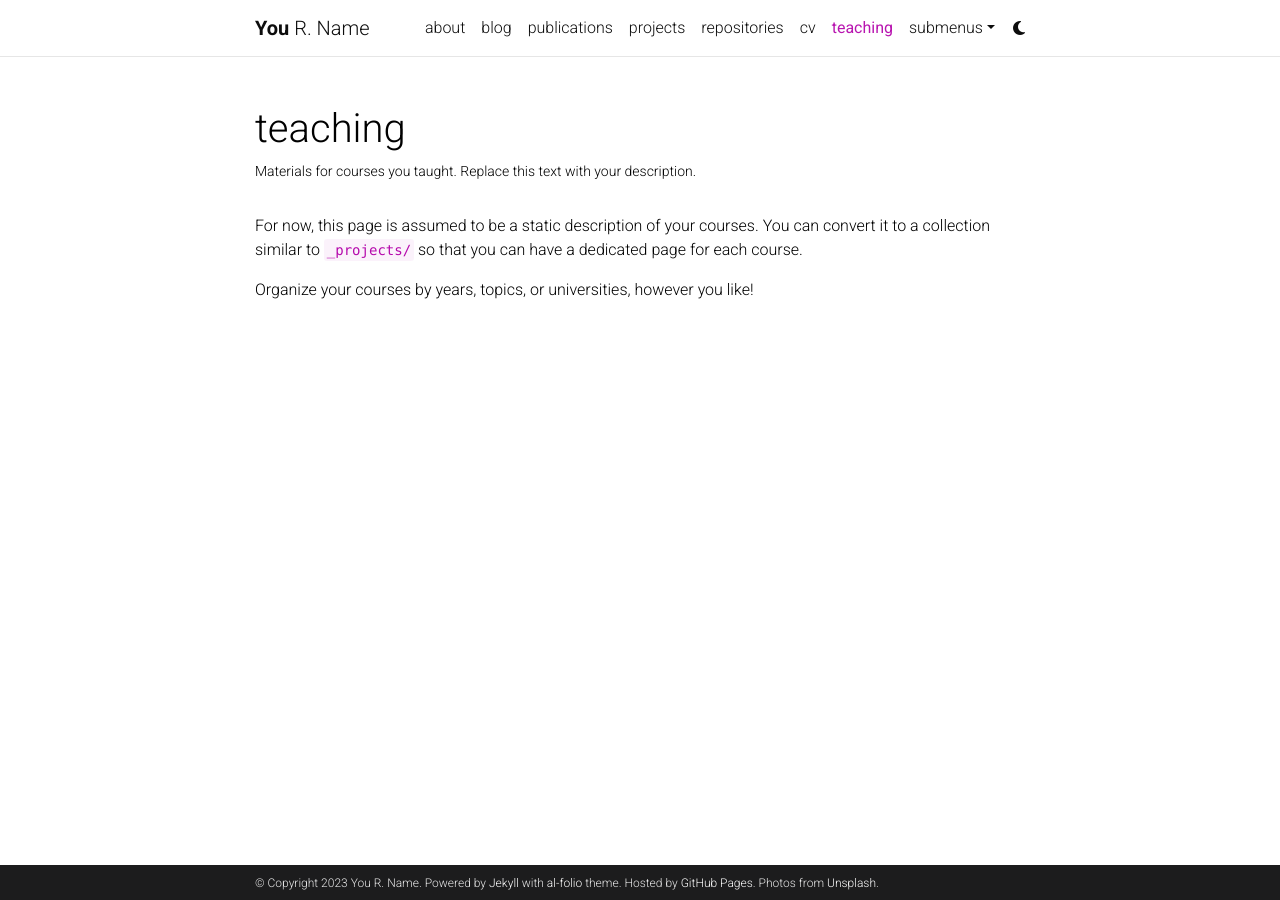
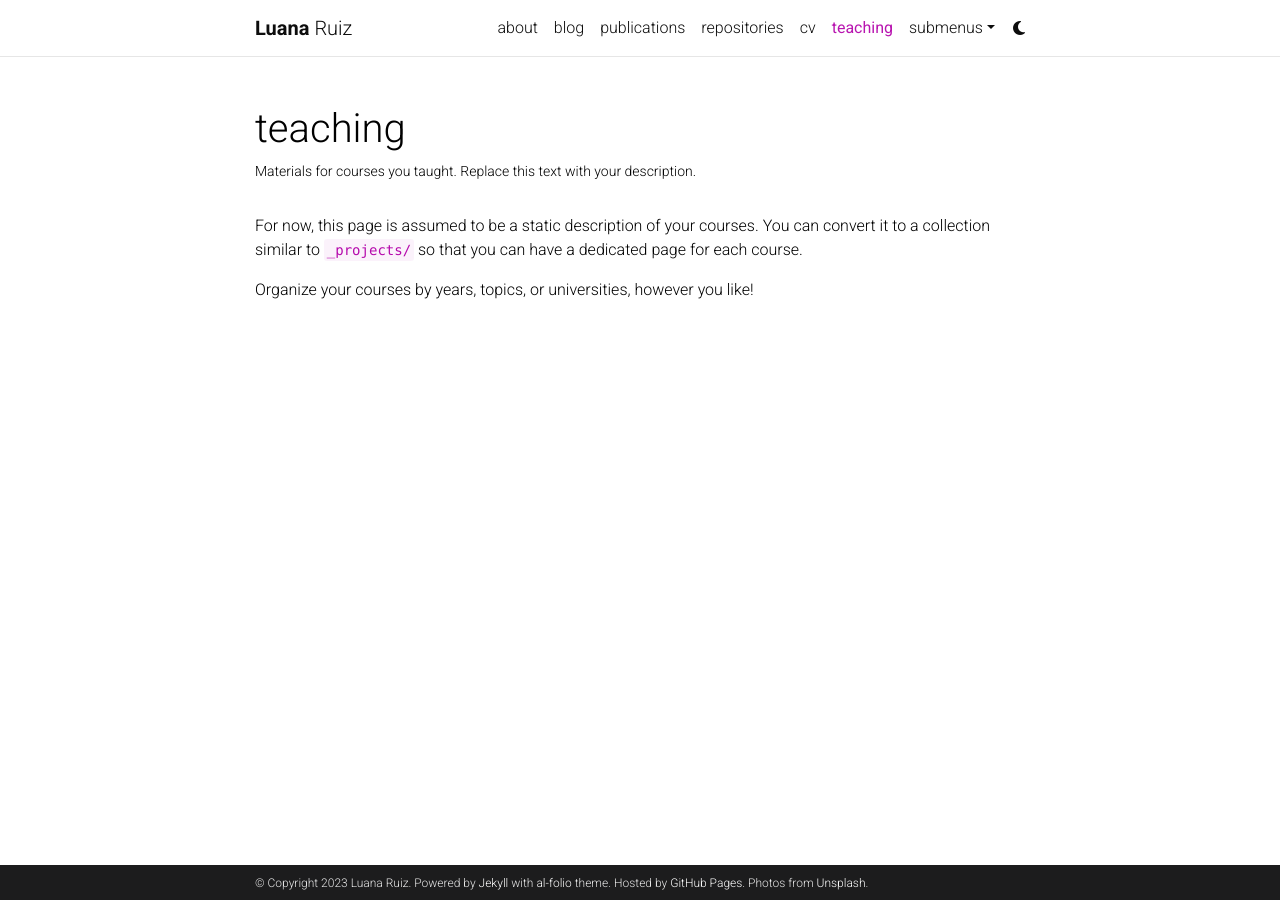
Before and after one commit to luanaruiz9/luanaruiz9.github.io, a Jekyll site: the page built from _pages/teaching.md, in a window 1280 px wide. Built offline with Jekyll 4.4.1, drawn with Linux system fonts in a browser that asks for light colours; comment, search, counter and statistics services are not loaded; a style sheet for code colours, icons or effects is not loaded.

Commit message:
Changed basics

```diff
--- a/_config.yml
+++ b/_config.yml
@@ -3,10 +3,10 @@
 # -----------------------------------------------------------------------------
 
 title: blank # the website title (if blank, full name will be used instead)
-first_name: You
-middle_name: R.
-last_name: Name
-email: you@example.com
+first_name: Luana
+middle_name:
+last_name: Ruiz
+email: lrubini1@jh.edu
 description: > # the ">" symbol means to ignore newlines until "footer_text:"
   A simple, whitespace theme for academics. Based on [*folio](https://github.com/bogoli/-folio) design.
 footer_text: >
@@ -18,8 +18,8 @@
 lang: en # the language of your site (for example: en, fr, cn, ru, etc.)
 icon: ⚛️  # the emoji used as the favicon (alternatively, provide image name in /assets/img/)
 
-url: https://alshedivat.github.io # the base hostname & protocol for your site
-baseurl: /al-folio # the subpath of your site, e.g. /blog/
+url: https://luanaruiz9.github.io # the base hostname & protocol for your site
+baseurl:  # the subpath of your site, e.g. /blog/
 last_updated: false # set to true if you want to display last updated in the footer
 impressum_path:  # set to path to include impressum link in the footer, use the same path as permalink in a page, helps to conform with EU GDPR
 
```
Also changed, not shown: _pages/projects.md (deleted, +0 -58 lines), _posts/2021-07-04-diagrams.md (deleted, +0 -44 lines).
